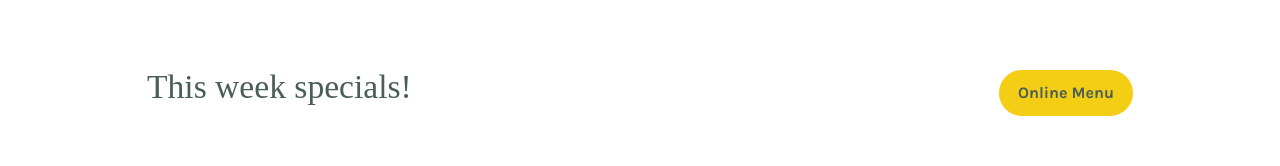
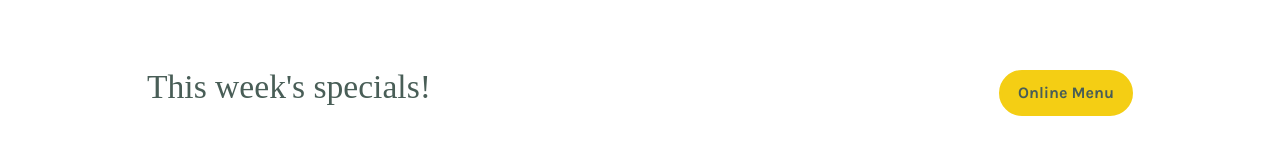
Before and after one commit to coco390/capstone-project, a React (Create React App) app: page / in a window 1280 px wide. Shown: the part 566-732 px from the top of the page. Built offline with nearby package versions, Linux system fonts and the light colour scheme; a web font is replaced by a local one.

Commit message:
fixed typo

```diff
--- a/src/Components/pages/Home/WeeklySpecials.js
+++ b/src/Components/pages/Home/WeeklySpecials.js
@@ -37,7 +37,7 @@ const WeekSpecials = () => {
   return (
     <section className={styles.container}>
       <div className={styles.header}>
-        <h2>This week specials!</h2>
+        <h2>This week's specials!</h2>
         <Link className={styles.button} to={pages.get('orderOnline').path}>
           Online Menu
         </Link>
```
